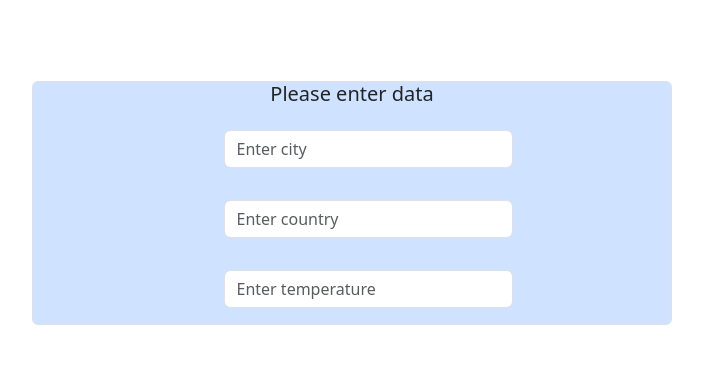
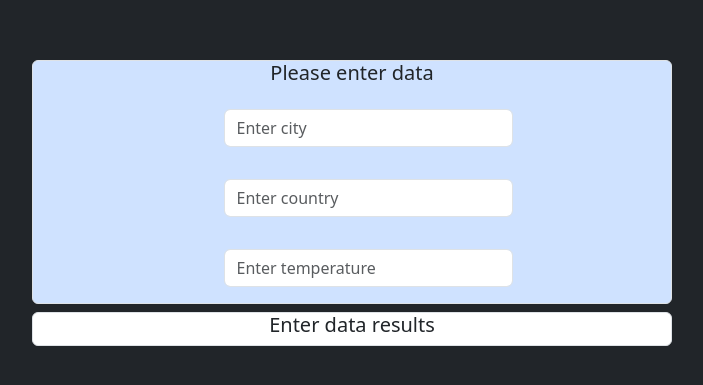
Before and after one commit to ZvoneK99/ITMentorstva, a React (Create React App) app in the folder domaci-4/: page / in a window 1280 px wide. Shown: the part 201-586 px from the top of the page, without its empty margins (288-991 px from the left). Built offline with nearby package versions, Linux system fonts and the light colour scheme.

Commit message:
Added new div for results

```diff
--- a/domaci-4/src/App.js
+++ b/domaci-4/src/App.js
@@ -1,11 +1,12 @@
 import './App.css';
 import 'bootstrap/dist/css/bootstrap.min.css';
-import City from './Components/City'
+import City from './Components/City';
 
 function App() {
   return (
     <>
       <City />
+
     </>
   );
 }
--- a/domaci-4/src/Components/City.js
+++ b/domaci-4/src/Components/City.js
@@ -3,12 +3,18 @@ import { useState } from "react";
 
 function City() {
 
-    //let [city, setCity] = useState();
-    //let [country, setCountry] = useState();
-    //let [temperature, setTemperature] = useState();
+    let [city, setCity] = useState();
+    let [country, setCountry] = useState();
+    let [temperature, setTemperature] = useState();
+
+    function EnterName(e) {
+        const name = e.target.value;
+
+    }
+
 
     return (
-        <div className="d-flex justify-content-center align-items-center min-vh-100">
+        <div className="d-flex justify-content-center align-items-center min-vh-100 flex-column bg-dark">
             <div className="mt-2 border w-50 rounded card mx-auto bg-primary-subtle">
                 <h5 className="text-center ">Please enter data</h5>
                 <div className="mx-auto">
@@ -21,6 +27,10 @@ function City() {
                     <input className="form-control m-3  rounded" type="number" placeholder="Enter temperature" />
                 </div>
             </div>
+            <div className="mt-2 border w-50 rounded card mx-auto bg-white">
+                <h5 className="text-center">Enter data results</h5>
+
+            </div>
         </div>
     );
 }
```
